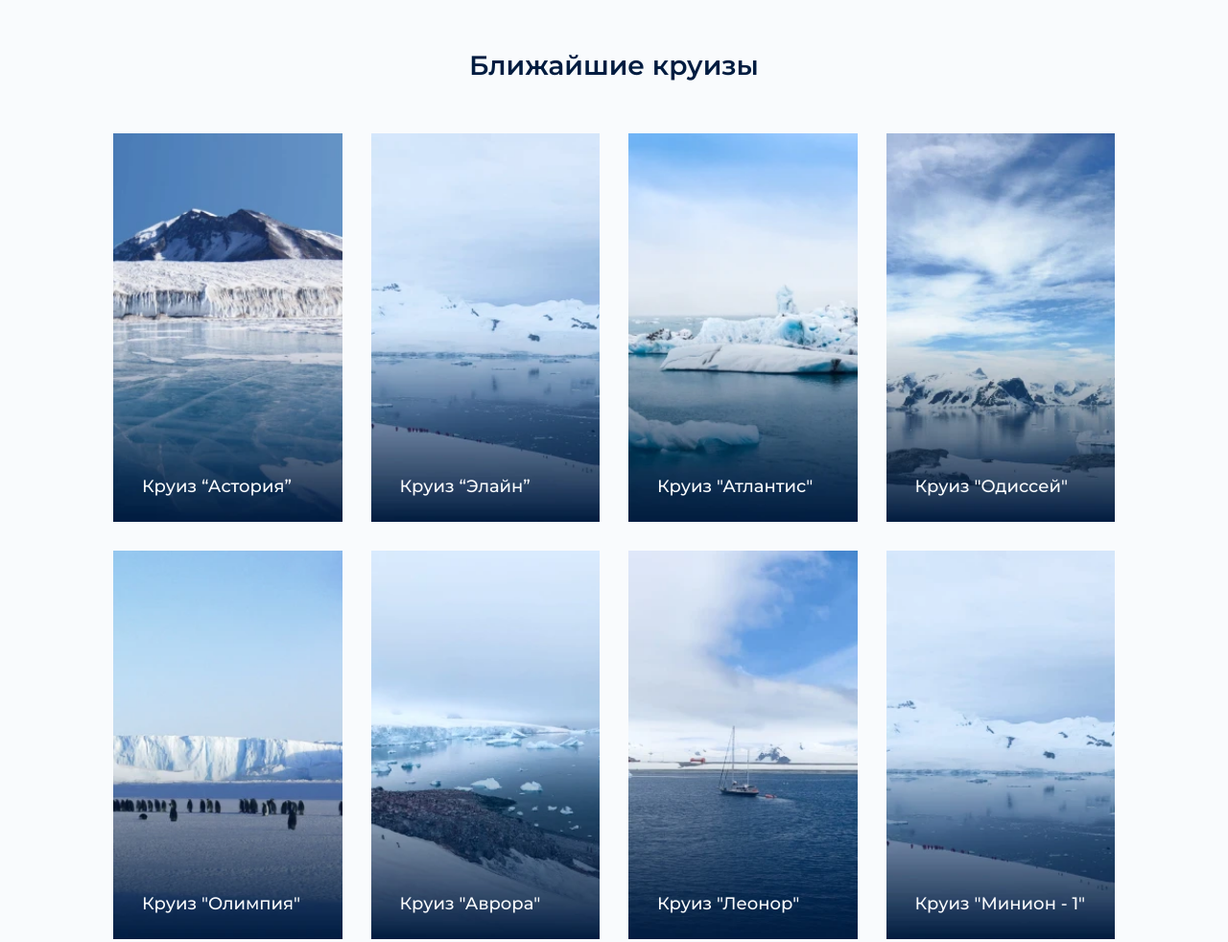
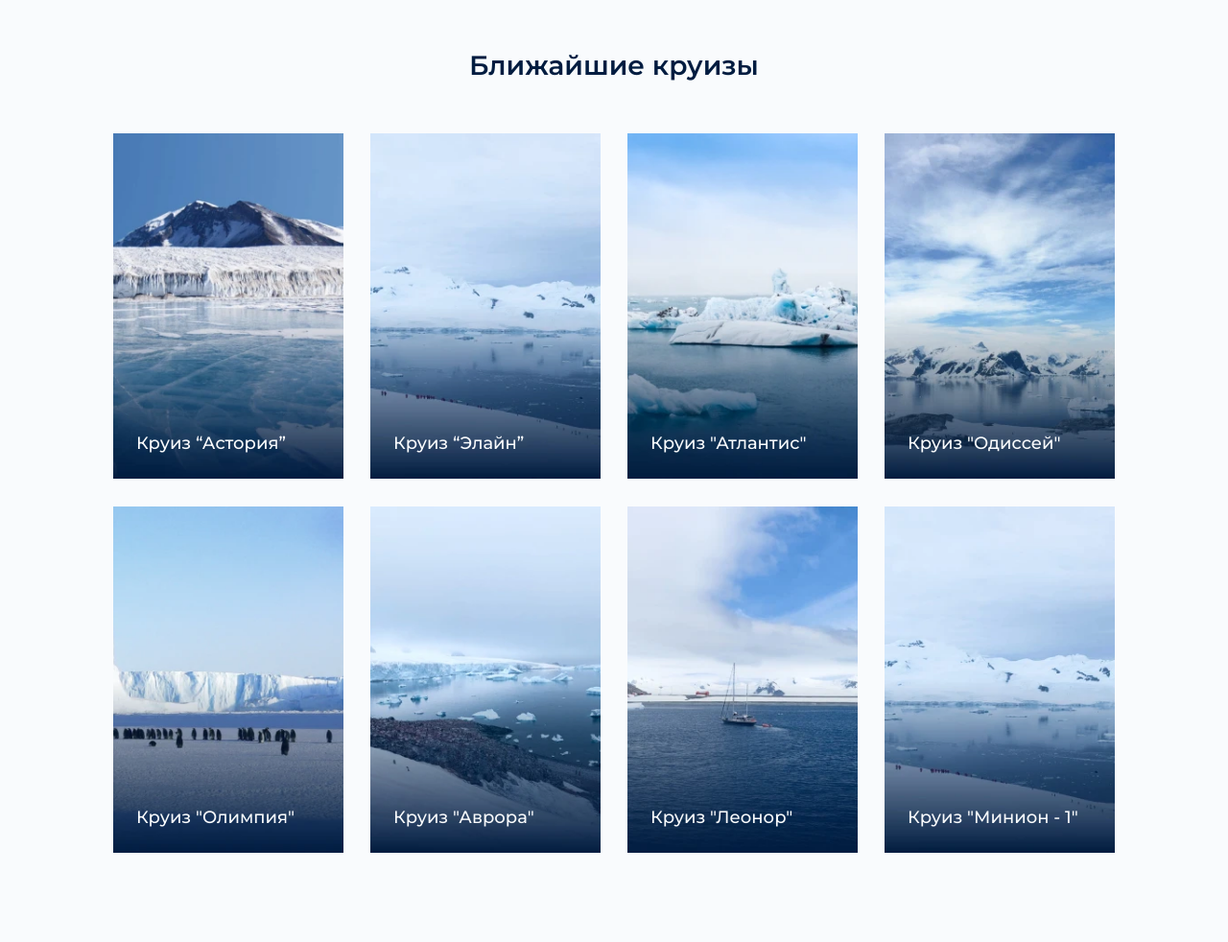
Before and after one commit to alex-v-10/cruises-to-antarctica, a website built with webpack: page source/index.html in a window 1280 px wide. Shown: the part 1840-2822 px from the top of the page at 96% size. Built offline with nearby package versions, Linux system fonts and the light colour scheme; files whose address does not match are found by name.

Commit message:
fix cards and buttons

```diff
--- a/source/index.html
+++ b/source/index.html
@@ -256,7 +256,7 @@
                         </tr>
                         <tr>
                           <th>Порт отправления</th>
-                          <td>УПунта-Аренас</td>
+                          <td>Пунта-Аренас</td>
                         </tr>
                         <tr>
                           <th>Продолжительность</th>
--- a/source/sass/blocks/btn.scss
+++ b/source/sass/blocks/btn.scss
@@ -9,6 +9,7 @@
   background-color: $color-default-white;
   border: none;
   cursor: pointer;
+  user-select: none;
 
   &--red {
     background-color: $color-torch-red;
--- a/source/sass/blocks/card.scss
+++ b/source/sass/blocks/card.scss
@@ -1,17 +1,32 @@
 .card {
   position: relative;
-  padding: 28px 25px 35px;
-  min-height: 386px;
-  height: 100%;
+  padding: 28px 24px 35px;
+  height: 386px;
   background-color: $color-default-black;
   color: $color-default-white;
 
+  @include vp-1365 {
+    padding: 2vw 1.75vw 2.5vw;
+    height: 28.2vw;
+  }
+
+  @media (max-width: 1120px) {
+    padding: 22.4px 19.6px 28px;
+    height: 315px;
+  }
+
   @include vp-1023 {
-    padding: 29px 35px 35px;
+    padding: 29px 34px 35px;
+    height: 50.26vw;
   }
 
   @include vp-767 {
-    padding: 28px 25px 35px;
+    padding: 28px 24px 35px;
+    height: 480px;
+  }
+
+  @media (max-width: 400px) {
+    height: 120.6vw;
   }
 
   @mixin remove-background {
@@ -38,7 +53,31 @@
 }
 
 .card__table-wrapper {
-  margin: 0 0 5px;
+  margin: 0 0 15px;
+  height: 100%;
+  overflow-y: auto;
+
+  /* width */
+  &::-webkit-scrollbar {
+    width: 10px;
+  }
+
+  /* Track */
+  &::-webkit-scrollbar-track {
+    background: $color-default-black;
+  }
+
+  /* Handle */
+  &::-webkit-scrollbar-thumb {
+    border-radius: 8px;
+    border: 3px solid $color-default-black; /* should match background, can't be transparent */
+    background-color: $color-default-white;
+  }
+
+  /* Handle on hover */
+  &::-webkit-scrollbar-thumb:hover {
+    background: $color-neon-blue;
+  }
 
   caption {
     font-weight: 500;
@@ -53,7 +92,7 @@
   }
 
   tr {
-    margin: 0 -2px 12px;
+    margin: 0 0 12px;
     display: flex;
     flex-direction: column;
 
@@ -113,6 +152,11 @@
   bottom: 23px;
   left: 30px;
   z-index: 3;
+  max-width: 80%;
+
+  @include vp-1365 {
+    left: 10%;
+  }
 
   @include vp-1023 {
     bottom: 28px;
--- a/source/sass/blocks/catalog.scss
+++ b/source/sass/blocks/catalog.scss
@@ -46,12 +46,18 @@
     gap: 30px;
     justify-content: center;
 
+    @include vp-1365 {
+      gap: 2.2vw;
+    }
+
     @include vp-1023 {
+      gap: 30px;
       grid-template-columns: repeat(2, 1fr);
     }
 
     @include vp-767 {
       grid-template-columns: 1fr;
+      max-width: 350px;
     }
   }
 }
--- a/source/sass/global/container.scss
+++ b/source/sass/global/container.scss
@@ -1,6 +1,6 @@
 .container {
   width: 100%;
-  max-width: 1366px;
+  max-width: $vp-1366;
   margin: 0 auto;
   padding: 0 103px;
 
--- a/source/sass/mixins.scss
+++ b/source/sass/mixins.scss
@@ -46,6 +46,12 @@
 
 @mixin vp-1439 {
   @media (max-width: ($vp-1440 - 1px)) {
+    @content;
+  }
+}
+
+@mixin vp-1365 {
+  @media (max-width: ($vp-1366 - 1px)) {
     @content;
   }
 }
--- a/source/sass/variables.scss
+++ b/source/sass/variables.scss
@@ -53,6 +53,7 @@ $vp-375:                            375px;
 $vp-768:                            768px;
 $vp-1024:                           1024px;
 $vp-1280:                           1280px;
+$vp-1366:                           1366px;
 $vp-1440:                           1440px;
 $vp-1920:                           1920px;
 
```
Also changed, not shown: build/css/style.css, build/css/style.min.css, build/index.html, 1 other file.
